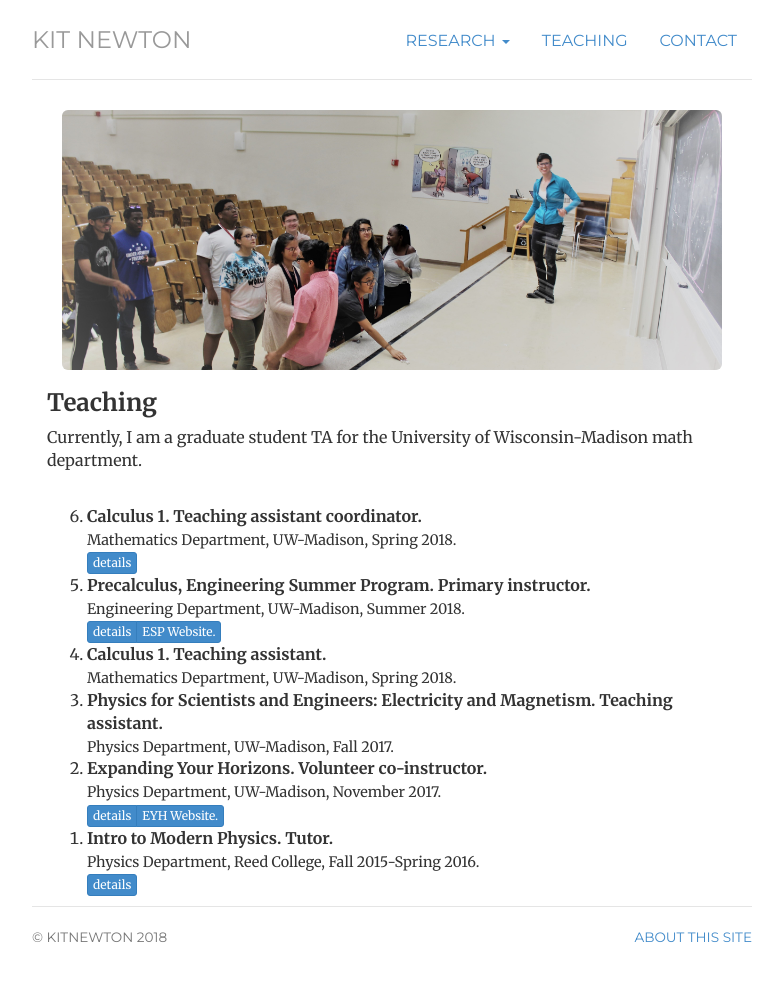
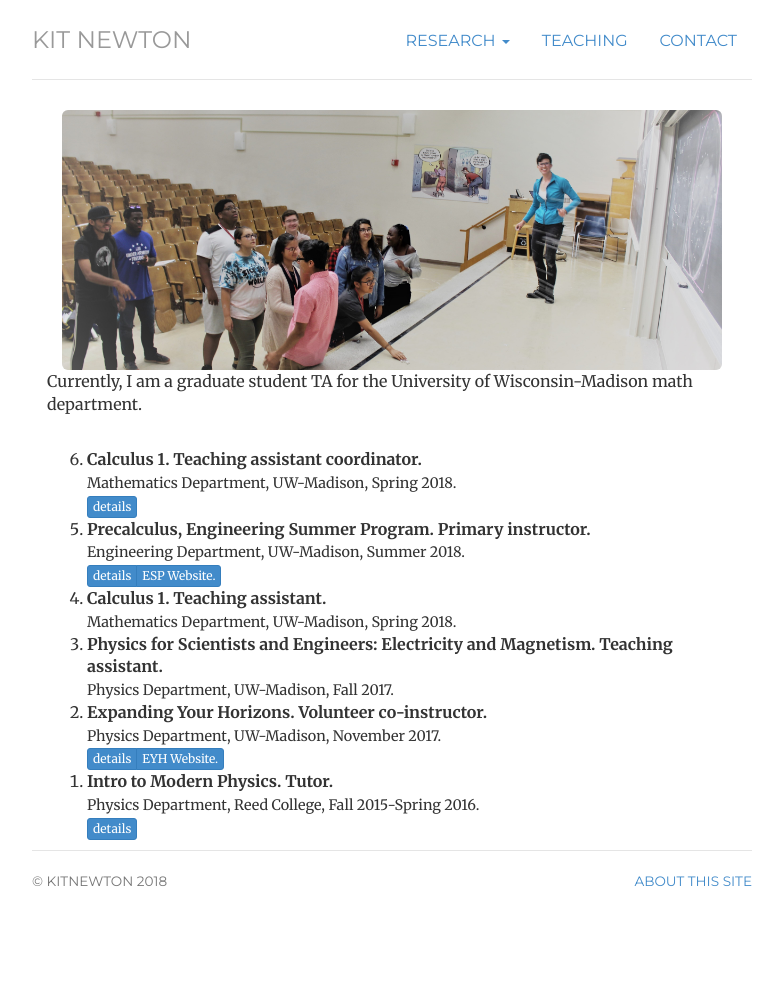
Before and after one commit to kitcnewton/kitcnewton.github.io, a Jekyll site: the page built from teaching/index.html, in a window 1280 px wide. Shown: the whole page, without its empty margins (248-1031 px from the left). Built offline with Jekyll 4.4.1, drawn with Linux system fonts in a browser that asks for light colours; after the commit the page ends 942 px from its top, so only the background shows below that.

Commit message:
noteaching

```diff
--- a/teaching/index.html
+++ b/teaching/index.html
@@ -10,7 +10,6 @@ description: Kit Newton's Teaching Page
 
 	<img class="img-rounded img-responsive" alt="ESP2018MC-Pi" src="img/mcpi2018.jpg">
 </div>
-	<h3>Teaching</h3>
 
 
 
```
